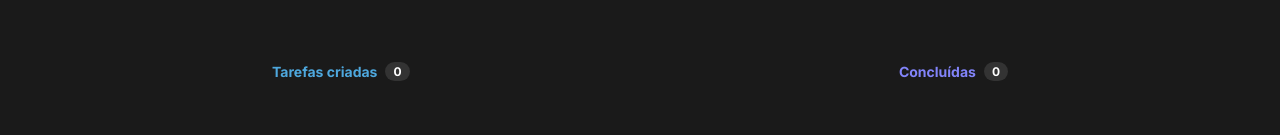
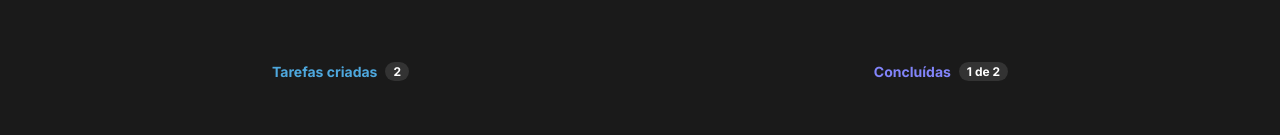
Before and after one commit to romerotg/desafio-01-ignite-praticando-conceitos-do-reactjs, a React (Vite) app: page / in a window 1280 px wide. Shown: the part 229-364 px from the top of the page. Built offline with nearby package versions, Linux system fonts and the light colour scheme.

Commit message:
Implenmenting tasks and completed tasks count

```diff
--- a/src/components/TaskList.tsx
+++ b/src/components/TaskList.tsx
@@ -10,17 +10,21 @@ interface TaskListProps {
 }
 
 export function TaskList({ tasks, onDeleteTask }: TaskListProps) {
+  const tasksCount = tasks.length;
+  const completedTasks = tasks.filter(task => task.completed);
+  const completedTasksCount = completedTasks.length;
+
   return (
     <div className={styles.taskList}>
       <div className={styles.info}>
         <div className={styles.infoChild}>
           <span className={styles.createdTasksText}>Tarefas criadas</span>
-          <span className={styles.counterContainer}>0</span>
+          <span className={styles.counterContainer}>{tasksCount}</span>
         </div>
 
         <div className={styles.infoChild}>
           <span className={styles.doneTasksText}>Concluídas</span>
-          <span className={styles.counterContainer}>0</span>
+          <span className={styles.counterContainer}>{`${completedTasksCount} de ${tasksCount}`}</span>
         </div>
       </div>
 
```
